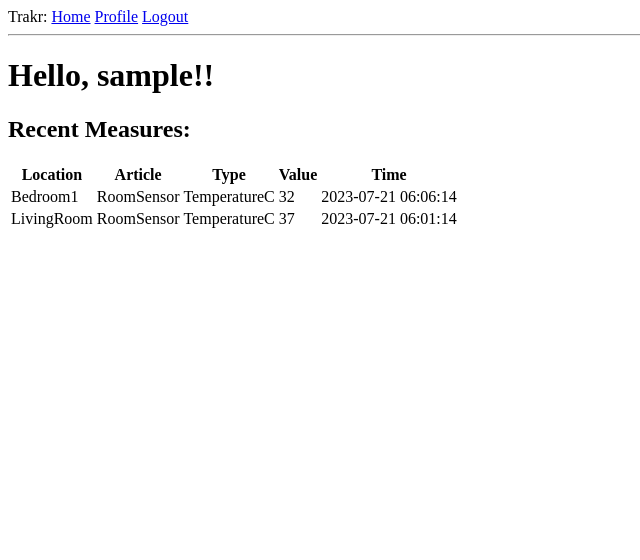
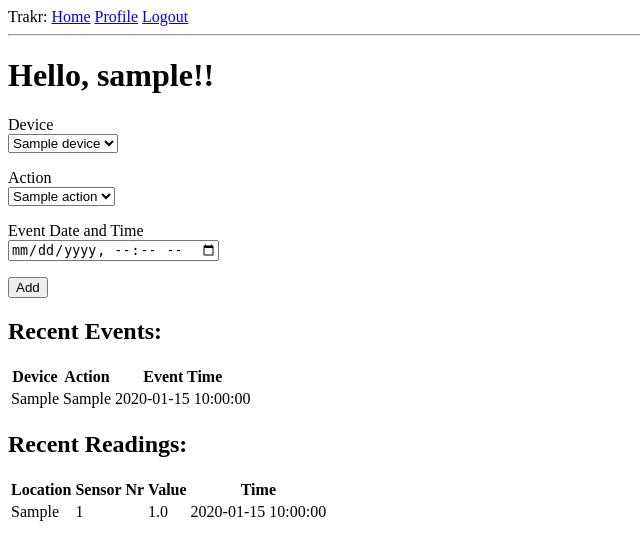
Before and after one commit to NachtRitter2/trakr2, a Flask app: page / in a window 1280 px wide. Shown: the top 560 px of the page, without its empty margins (0-640 px from the left). Run offline with Flask 3, Linux system fonts and the light colour scheme; a user stored in the database is signed in; tables that the repository leaves empty hold one stand-in row (values such as "Sample post"); parts of the project's set-up code (start-up, migrations or seed data) failed here and were passed over.

Commit message:
Added error pages; added forms, sub-templates to manage data

```diff
--- a/trakr_app/forms.py
+++ b/trakr_app/forms.py
@@ -1,6 +1,7 @@
 from flask_wtf import FlaskForm
 from sqlalchemy.sql import func
-from wtforms import StringField, TextAreaField, PasswordField, BooleanField, SubmitField
+from wtforms import StringField, TextAreaField, PasswordField, BooleanField, SubmitField, SelectField
+from wtforms.fields.html5 import DateTimeLocalField
 from wtforms.validators import DataRequired, ValidationError, Email, EqualTo, Length
 from trakr_app import db
 from trakr_app.models import User
@@ -33,3 +34,20 @@ class EditProfileForm(FlaskForm):
     lastname = StringField('Last Name')
     about_me = TextAreaField('About me', validators=[Length(min=0, max=140)])
     submit = SubmitField('Submit')
+
+class ActionForm(FlaskForm):
+    name = StringField('Action Name', validators=[DataRequired()])
+    description = StringField('Action Description', validators=[Length(min=0, max=140)])
+    submit = SubmitField('Add')
+
+class DeviceForm(FlaskForm):
+    name = StringField('Device Name', validators=[DataRequired()])
+    location = SelectField('Device Location', validators=[DataRequired()])
+    description = StringField('Device Description', validators=[Length(min=0, max=140)])
+    submit = SubmitField('Add')
+
+class EventForm(FlaskForm):
+    device = SelectField('Device', validators=[DataRequired()])
+    action = SelectField('Action', validators=[DataRequired()])
+    event_dtm = DateTimeLocalField('Event Date and Time', format='%Y-%m-%dT%H:%M')
+    submit = SubmitField('Add')
--- a/trakr_app/routes.py
+++ b/trakr_app/routes.py
@@ -4,8 +4,8 @@ from sqlalchemy.sql import func
 from werkzeug.urls import url_parse
 from datetime import datetime, timedelta
 from trakr_app import app, db
-from trakr_app.forms import LoginForm, RegistrationForm, EditProfileForm
-from trakr_app.models import User, Location, Sensor
+from trakr_app.forms import LoginForm, RegistrationForm, EditProfileForm, EventForm, DeviceForm, ActionForm
+from trakr_app.models import User, Location, Sensor, Reading, Event, Action, Device
 
 @app.before_request
 def before_request():
@@ -37,30 +37,28 @@ def before_request():
         db.session.commit()
 
 
-@app.route('/')
-@app.route('/index')
+@app.route('/', methods=['GET', 'POST'])
+@app.route('/index', methods=['GET', 'POST'])
 @login_required
 def index():
     app.logger.debug('Entered index code section')
+    form = EventForm()
+    form.device.choices = [device.name for device in Device.query.all()]
+    form.action.choices = [action.name for action in Action.query.all()]
 
-    measures = [
-        {
-            'location': 'Bedroom1',
-            'article': 'RoomSensor',
-            'type': 'TemperatureC',
-            'value': '32',
-            'datetime': (datetime.now()-timedelta(minutes = 5)).strftime("%Y-%m-%d %H:%M:%S")
-        },
-        {
-            'location': 'LivingRoom',
-            'article': 'RoomSensor',
-            'type': 'TemperatureC',
-            'value': '37',
-            'datetime': (datetime.now()-timedelta(minutes = 10)).strftime("%Y-%m-%d %H:%M:%S")
-        }
-    ]
+    if form.validate_on_submit():
+        event = Event(device=form.device.data,
+                      action=form.action.data,
+                      event_dtm = form.event_dtm.data,
+                      updated_by=current_user.username)
+        db.session.add(event)
+        db.session.commit()
+        flash('Event has been submitted!')
+        return redirect(url_for('index'))
 
-    return render_template('index.html', title='Cats Dev Home', measures=measures)
+    events = Event.query.all()
+    readings = Reading.query.all()
+    return render_template('index.html', title='Cats Dev Home', events=events, readings=readings, form=form)
 
 @app.route('/login', methods=['GET', 'POST'])
 def login():
@@ -101,13 +99,45 @@ def register():
         return redirect(url_for('login'))
     return render_template('register.html', title='Register', form=form)
 
-@app.route('/user/<username>')
+@app.route('/user/<username>', methods=['GET', 'POST'])
 @login_required
 def user(username):
+    app.logger.debug('Entered user profile code section')
+    dev_form = DeviceForm()
+    dev_form.location.choices = [location.name for location in Location.query.all()]
+
+    act_form = ActionForm()
+
+    if dev_form.validate_on_submit():
+        device = Device(name=dev_form.name.data,
+                        location = dev_form.location.data,
+                        description = dev_form.description.data,
+                        updated_by = current_user.username)
+        db.session.add(device)
+        db.session.commit()
+        flash('Device added!')
+        return redirect(url_for('user', username=current_user.username))
+
+    if act_form.validate_on_submit():
+        action = Action(name=act_form.name.data,
+                        description = act_form.description.data,
+                        updated_by = current_user.username)
+        db.session.add(action)
+        db.session.commit()
+        flash('Action added!')
+        return redirect(url_for('user', username=current_user.username))
     user = User.query.get_or_404(username)
     locations = Location.query.all()
     sensors = Sensor.query.all()
-    return render_template('user.html', user=user, locations=locations, sensors=sensors)
+    devices = Device.query.all()
+    actions = Action.query.all()
+    return render_template('user.html', user=user,
+                           locations=locations,
+                           sensors=sensors,
+                           devices=devices,
+                           actions=actions,
+                           dev_form=dev_form,
+                           act_form=act_form)
 
 @app.route('/edit_profile', methods=['GET', 'POST'])
 @login_required
--- /dev/null
+++ b/trakr_app/templates/404.html
@@ -0,0 +1,6 @@
+{% extends "base.html" %}
+
+{% block content %}
+    <h1>File Not Found</h1>
+    <p><a href="{{ url_for('index') }}">Back</a></p>
+{% endblock %}
--- /dev/null
+++ b/trakr_app/templates/_action.html
@@ -0,0 +1,6 @@
+    <tr valign="top">
+        <td>{{ action.name }}</td>
+        <td>{{ action.description }}</td>
+        <td>{{ action.updated_dtm }}</td>
+        <td>{{ action.updated_by }}</td>
+    </tr>
--- /dev/null
+++ b/trakr_app/templates/_event.html
@@ -0,0 +1,5 @@
+    <tr valign="top">
+        <td>{{ event.device}}</td>
+        <td>{{ event.action }}</td>
+        <td>{{ event.event_dtm }} </td>
+    </tr>
--- /dev/null
+++ b/trakr_app/templates/_reading.html
@@ -0,0 +1,6 @@
+    <tr valign="top">
+        <td>{{ reading.location }}</td>
+        <td>{{ reading.serial_nr }}</td>
+        <td>{{ reading.value }}</td>
+        <td>{{ reading.reading_dtm }}</td>
+    </tr>
--- a/trakr_app/templates/index.html
+++ b/trakr_app/templates/index.html
@@ -2,23 +2,57 @@
 
 {% block content %}
 	<h1>Hello, {{ current_user.username }}!!</h1>
-	<h2>Recent Measures:</h2>
+
+	<form action="" method="post">
+		{{ form.hidden_tag() }}
+		<p>
+			{{ form.device.label }}<br/>
+			{{ form.device }}<br/>
+			{% for error in form.device.errors %}
+			<span style="color: red;">[{{ error }}]</span>
+			{% endfor %}
+		</p>
+		<p>
+			{{ form.action.label }}<br/>
+			{{ form.action }}<br/>
+			{% for error in form.action.errors %}
+			<span style="color: red;">[{{ error }}]</span>
+			{% endfor %}
+		</p>
+		<p>
+			{{ form.event_dtm.label }}<br/>
+			{{ form.event_dtm(type="datetime-local") }}<br/>
+			{% for error in form.event_dtm.errors %}
+			<span style="color: red;">[{{ error }}]</span>
+			{% endfor %}
+		</p>
+		<p>{{ form.submit() }} </p>
+
+	</form>
+
+
+	<h2>Recent Events:</h2>
+	<table>
+		<tr>
+			<th>Device</th>
+			<th>Action</th>
+			<th>Event Time</th>
+		</tr>
+		{% for event in events %}
+            {% include '_event.html' %}
+		{% endfor %}
+	</table>
+	<h2>Recent Readings:</h2>
 	<table>
 		<tr>
 			<th>Location</th>
-			<th>Article</th>
-			<th>Type</th>
+			<th>Sensor Nr</th>
 			<th>Value</th>
 			<th>Time</th>
 		</tr>
-		{% for measure in measures %}
-		<tr>
-			<td>{{ measure.location }}</td>
-			<td>{{ measure.article }}</td>
-			<td>{{ measure.type }}</td>
-			<td>{{ measure.value }}</td>
-			<td>{{ measure.datetime }}</td>
-		</tr>
+		{% for reading in readings %}
+            {% include '_reading.html' %}
 		{% endfor %}
 	</table>
+
 {% endblock %}
```
Also changed, not shown: migrations/versions/9c2d1a5675a6_add_more_tables.py (added, +76 -0 lines), trakr_app/__init__.py (+16 -2 lines), trakr_app/errors.py (added, +11 -0 lines), trakr_app/models.py (+24 -0 lines), trakr_app/templates/500.html (added, +7 -0 lines), trakr_app/templates/_device.html (added, +7 -0 lines), trakr_app/templates/user.html (+74 -0 lines).
